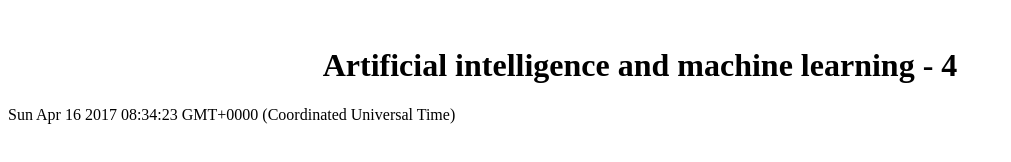
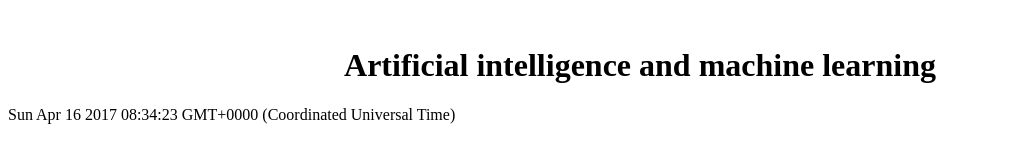
Before and after one commit to 0xYG3NIUM/webapp, a plain HTML site: page mobile/index.html in a window 1280 px wide. Shown: the whole page, without its empty margins (0-1011 px from the left). Drawn offline with Linux system fonts and the light colour scheme.

Commit message:
Adding picture

```diff
--- a/mobile/index.html
+++ b/mobile/index.html
@@ -5,7 +5,7 @@
 <meta http-equiv="expires" content="Tue, 01 Jan 1980 1:00:00 GMT" />
 <meta http-equiv="pragma" content="no-cache" />
 <br/>
-<center><h1>Artificial intelligence and machine learning - 4</h1></center>
+<center><h1>Artificial intelligence and machine learning</h1></center>
 <p id="demo"></p>
 
 <script>
```
Also changed, not shown: svm/svm.png (added).
